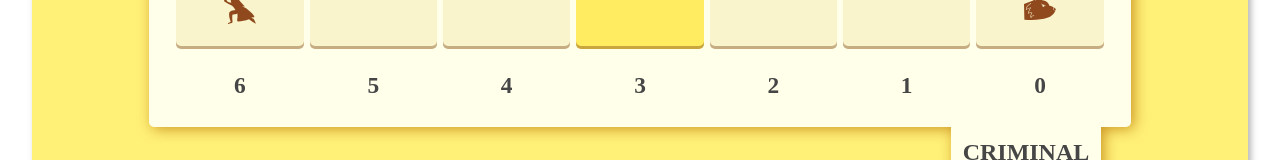
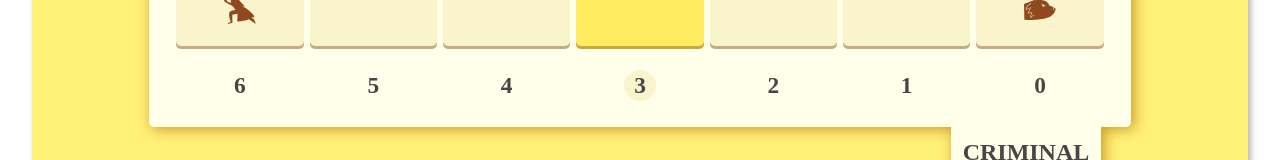
Before and after one commit to retroverse/honey-heist, a React app: page / in a window 1280 px wide. Shown: the part 790-950 px from the top of the page. Built offline with nearby package versions, Linux system fonts and the light colour scheme; the HTML template or start-up script is replaced by a standard one.

Commit message:
Show circles on criminal number

```diff
--- a/src/SkillSlider.js
+++ b/src/SkillSlider.js
@@ -42,7 +42,7 @@ const SkillSliderBox = ({position, active, onSelect}) => {
       {position === MAX_SKILL && <BearImage />}
       {position === 0 && <ThiefImage />}
     </button>
-    <h3 className='skill-slider-box-label criminal'>{MAX_SKILL - position}</h3>
+    <h3 className={`skill-slider-box-label criminal  ${active && 'active'}`}>{MAX_SKILL - position}</h3>
   </div>
 }
 
```
